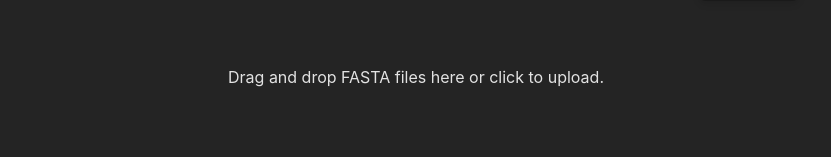
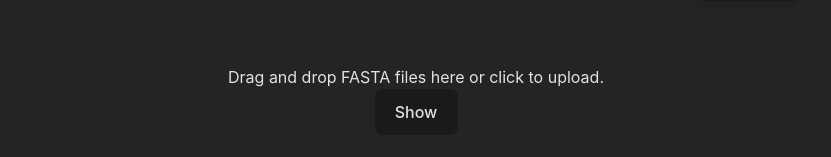
Before and after one commit to namvdo/namvdo.github.io, a React (Vite) app: page / in a window 1280 px wide. Shown: the part 839-996 px from the top of the page, without its empty margins (224-1055 px from the left). Built offline with nearby package versions, Linux system fonts and the light colour scheme.

Commit message:
Adding multiple fasta files upload / drag

```diff
--- a/package.json
+++ b/package.json
@@ -28,6 +28,7 @@
     "pdfjs-dist": "^4.8.69",
     "react": "^18.3.1",
     "react-dom": "^18.3.1",
+    "react-dropzone": "^14.3.5",
     "react-force-graph": "^1.44.6",
     "react-force-graph-2d": "^1.25.7",
     "react-treebeard": "^3.2.4",
--- a/src/components/FileDrop.jsx
+++ b/src/components/FileDrop.jsx
@@ -1,5 +1,7 @@
-import React, {useCallback} from "react";
+import React, {useCallback, useState} from "react";
 import {isCleanFastaSequence} from "../functions/getPublicFasta.js";
+import {useDropzone} from 'react-dropzone'
+import {X} from "lucide-react";
 
 export const FileDrop = ({onFastaData}) => {
     const isFastaFormat = (content) => {
@@ -53,10 +55,8 @@ export const FileDrop = ({onFastaData}) => {
         });
     };
 
-    const handleDrop = useCallback(
-        async (event) => {
-            event.preventDefault();
-            const files = Array.from(event.dataTransfer.files);
+    const searchByUploadedFiles = useCallback(
+        async (files) => {
             const fileContents = [];
 
             // Read files sequentially to maintain order
@@ -85,26 +85,57 @@ export const FileDrop = ({onFastaData}) => {
         [onFastaData]
     );
 
-    const handleDragOver = (event) => {
-        event.preventDefault();
+    const [fileList, setFileList] = useState([]);
+
+    const handleIncrementalDrop = (acceptedFiles) => {
+        setFileList((prevFiles) => {
+            const newFiles = acceptedFiles.filter(
+                (newFile) => !prevFiles.some((prevFile) => prevFile.name === newFile.name)
+            );
+            return [...prevFiles, ...newFiles];
+        });
     };
+
+    const {getRootProps, getInputProps} = useDropzone({
+        onDrop: handleIncrementalDrop,
+        multiple: true, // multiple files upload
+    });
 
     return (
         <div style={{padding: '20px', width: '100%'}}>
+            <div className="flex items-center justify-between gap-x-4">
+                <div
+                    {...getRootProps({
+                        className: 'text-lg border-2 border-dashed p-4 text-center cursor-pointer flex-1',
+                    })}>
+                    <input {...getInputProps()} />
+                    <p>Drag and drop FASTA files here or click to upload.</p>
+                </div>
 
-            <div
-                style={{
-                    display: 'flex',
-                    gap: '24px',
-                    flex: 1,
-                    width: '60vw',
-                    justifyContent: 'center'
-                }}
-                onDrop={handleDrop}
-                onDragOver={handleDragOver}
-                className="border-2 border-dashed p-4 text-center cursor-pointer"
-            >
-                Drag and drop FASTA files here or click to upload.
+                <button
+                    type="button"
+                    className="px-4 py-2 bg-blue-500 text-white rounded-lg hover:bg-blue-600"
+                    onClick={() => searchByUploadedFiles(fileList)}>
+                    Show
+                </button>
             </div>
-        </div>)
+
+            <div className="mt-4">
+                {fileList.map((file, index) => (
+                    <div key={index} className="text-lg flex justify-between">
+                        <span>
+                          {file.name} - {file.size} bytes
+                        </span>
+                        <X size={20}
+                            color="#a0aec0"
+                            style={{cursor: 'pointer'}}
+                            onClick={() =>
+                                setFileList((prev) => prev.filter((_, i) => i !== index))
+                            }
+                        />
+                    </div>
+                ))}
+            </div>
+        </div>
+    )
 };
```
